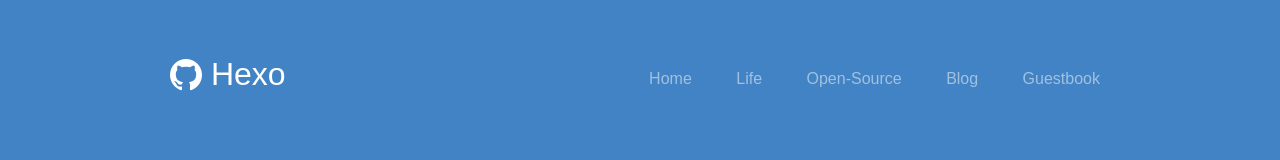
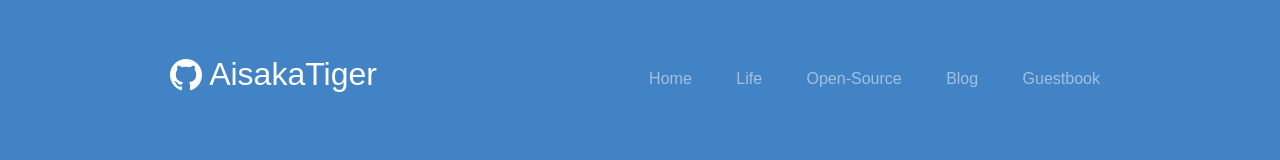
Before and after one commit to AisakaTiger/AisakaTiger.github.io, a plain HTML site: page archives/2016/03/index.html in a window 1280 px wide. Shown: the top 160 px of the page. Drawn offline with nearby package versions, Linux system fonts and the light colour scheme; no server answers.

Commit message:
Site updated: 2016-03-12 21:22:24

```diff
--- a/archives/2016/03/index.html
+++ b/archives/2016/03/index.html
@@ -5,7 +5,7 @@
   <meta charset="utf-8">
   <meta http-equiv="X-UA-Compatible" content="IE=edge">
   <meta name="viewport" content="width=device-width, initial-scale=1, maximum-scale=1" />
-  <title>Hexo</title>
+  <title>AisakaTiger</title>
   <link rel="stylesheet" href="/css/style.css">
   <!--在这里倒入jquery 方便处理部分页面的jquery-->
   <script src="http://lib.sinaapp.com/js/jquery/1.9.0/jquery.min.js" type="text/javascript"></script>
@@ -15,7 +15,7 @@
   <header class="site-header site-color" id="site-header-id">
 
   <div class="container">
-      <h1><a href="/" title="Hexo"><span class="octicon octicon-mark-github"></span> Hexo</a></h1>
+      <h1><a href="/" title="AisakaTiger"><span class="octicon octicon-mark-github"></span> AisakaTiger</a></h1>
       <nav class="site-header-nav" role="navigation">
 
 
```
Also changed, not shown: archives/2016/index.html (+2 -2 lines), archives/index.html (+2 -2 lines), index.html (+2 -2 lines).
